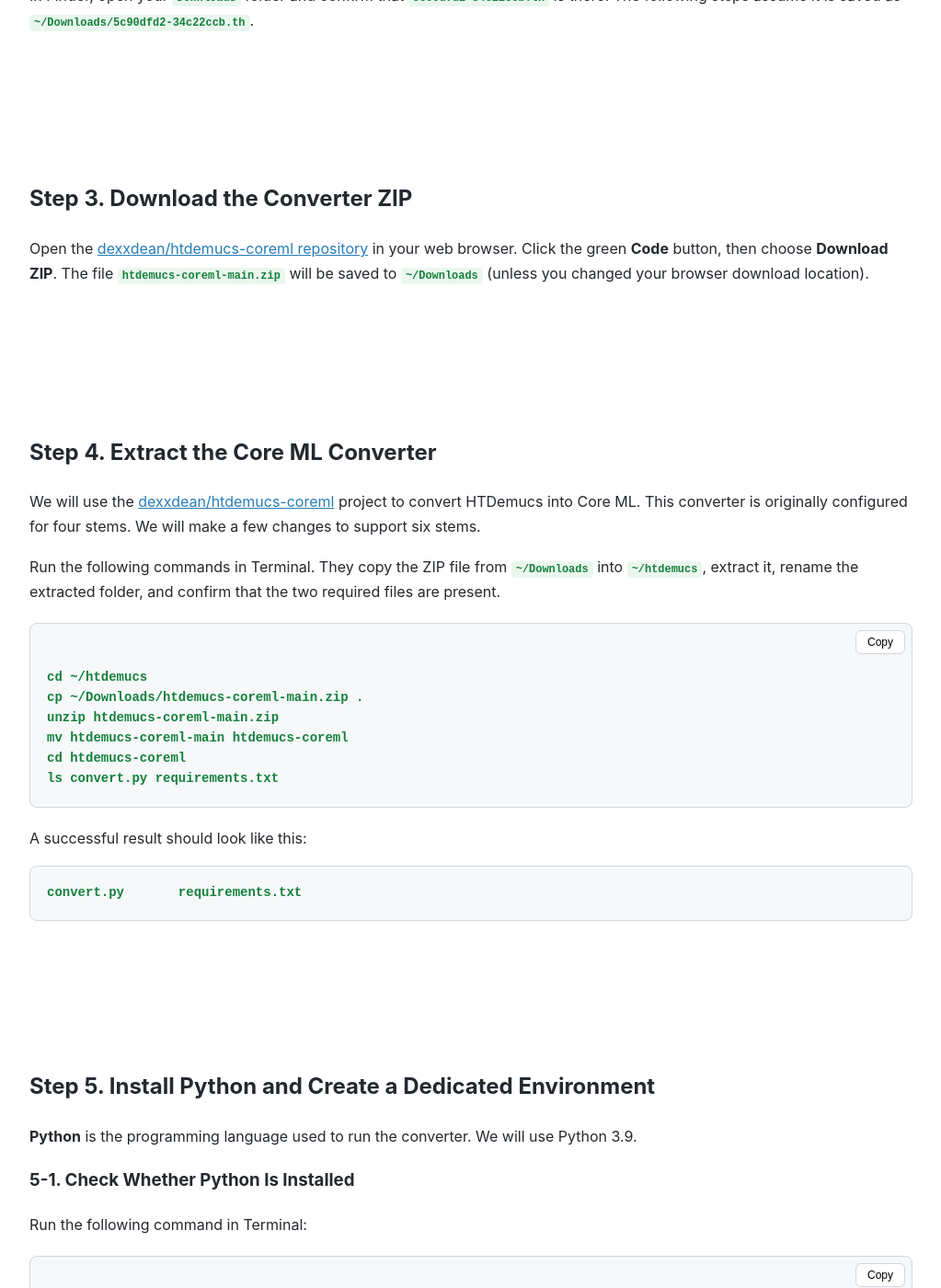
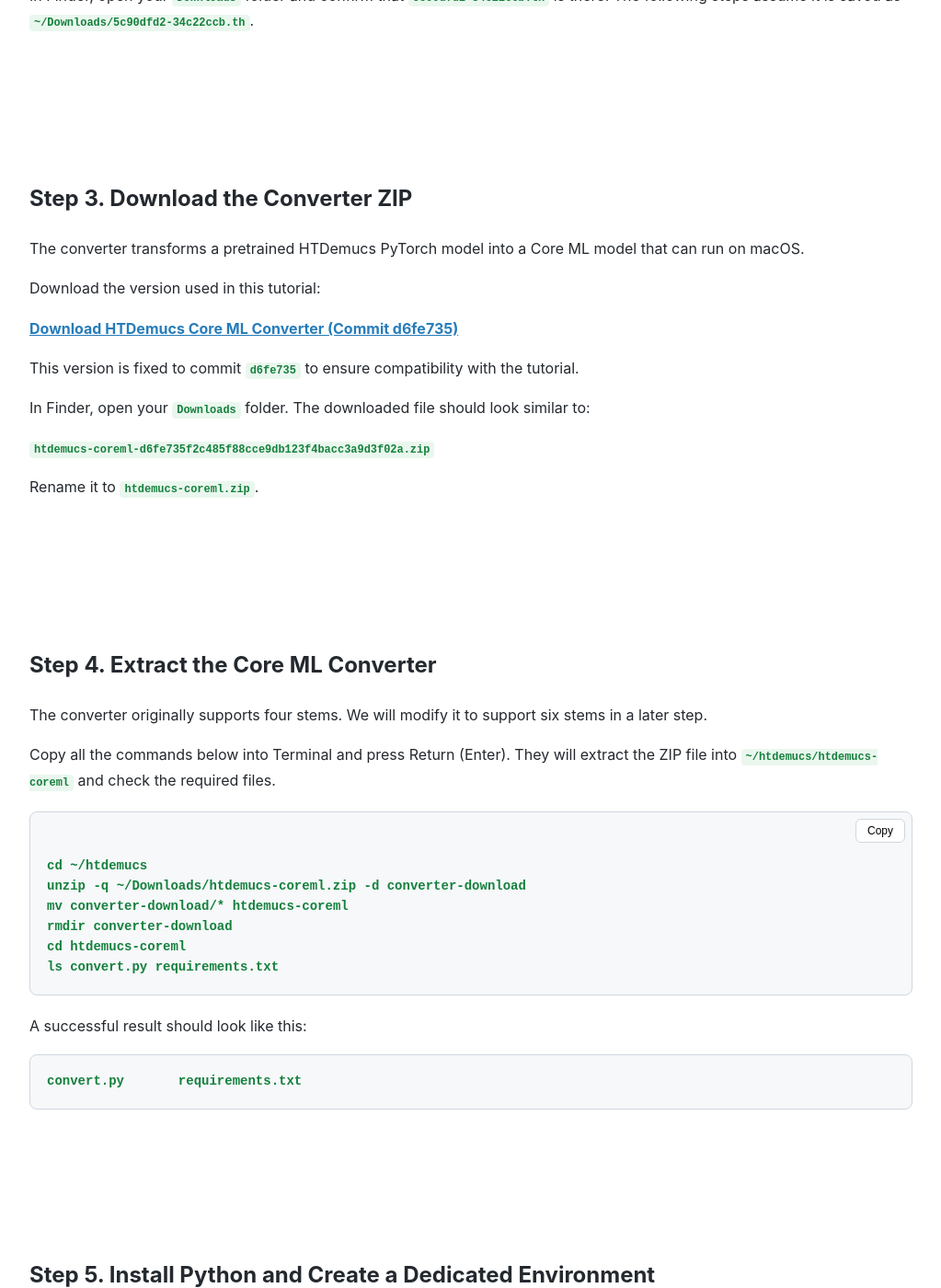
Before and after one commit to kurtzfordaudio-rocknroll/kurtzfordaudio-rocknroll.github.io, a Jekyll site: the page built from index.md, in a window 1280 px wide and 1400 px high, scrolled down 4319 px. Shown: the whole window at 92% size, without its empty margins (128-1151 px from the left). Built offline with Jekyll 4.4.1, drawn with Linux system fonts in a browser that asks for light colours.

Commit message:
Updated step 3 and 4

````diff
--- a/index.md
+++ b/index.md
@@ -151,21 +151,33 @@
 
 ## Step 3. Download the Converter ZIP
 
-Open the [dexxdean/htdemucs-coreml repository](https://github.com/dexxdean/htdemucs-coreml) in your web browser. Click the green **Code** button, then choose **Download ZIP**. The file `htdemucs-coreml-main.zip` will be saved to `~/Downloads` (unless you changed your browser download location).
+The converter transforms a pretrained HTDemucs PyTorch model into a Core ML model that can run on macOS.
+
+Download the version used in this tutorial:
+
+**[Download HTDemucs Core ML Converter (Commit d6fe735)](https://github.com/dexxdean/htdemucs-coreml/archive/d6fe735.zip)**
+
+This version is fixed to commit **`d6fe735`** to ensure compatibility with the tutorial.
+
+In Finder, open your **`Downloads`** folder. The downloaded file should look similar to:
+
+`htdemucs-coreml-d6fe735f2c485f88cce9db123f4bacc3a9d3f02a.zip`
+
+Rename it to **`htdemucs-coreml.zip`**.
 
 ---
 
 ## Step 4. Extract the Core ML Converter
 
-We will use the [dexxdean/htdemucs-coreml](https://github.com/dexxdean/htdemucs-coreml) project to convert HTDemucs into Core ML. This converter is originally configured for four stems. We will make a few changes to support six stems.
+The converter originally supports four stems. We will modify it to support six stems in a later step.
 
-Run the following commands in Terminal. They copy the ZIP file from `~/Downloads` into `~/htdemucs`, extract it, rename the extracted folder, and confirm that the two required files are present.
+Copy all the commands below into Terminal and press Return (Enter). They will extract the ZIP file into **`~/htdemucs/htdemucs-coreml`** and check the required files.
 
 ```bash
 cd ~/htdemucs
-cp ~/Downloads/htdemucs-coreml-main.zip .
-unzip htdemucs-coreml-main.zip
-mv htdemucs-coreml-main htdemucs-coreml
+unzip -q ~/Downloads/htdemucs-coreml.zip -d converter-download
+mv converter-download/* htdemucs-coreml
+rmdir converter-download
 cd htdemucs-coreml
 ls convert.py requirements.txt
 ```
````
Also changed, not shown: jp.md (+18 -6 lines), kr.md (+18 -6 lines).
